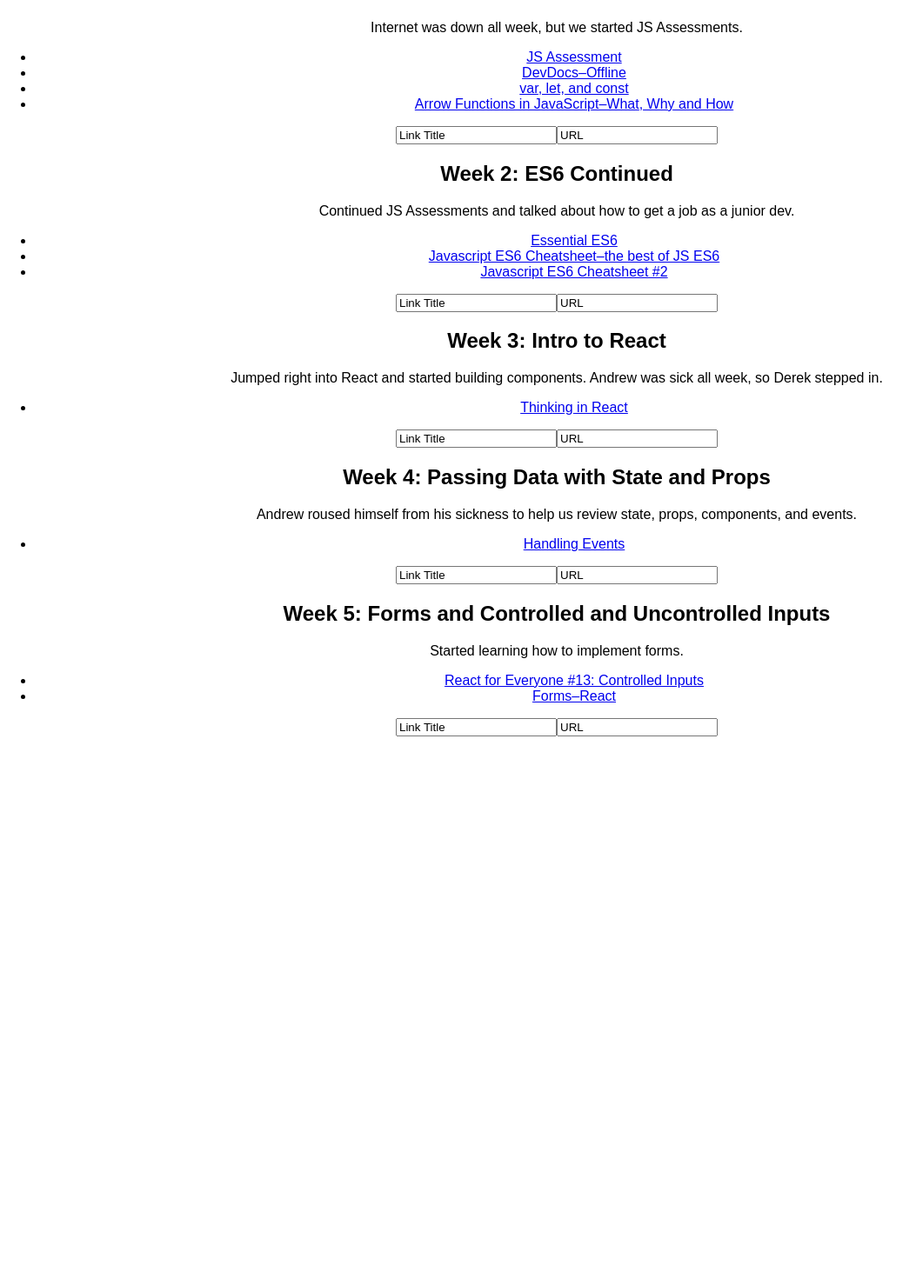
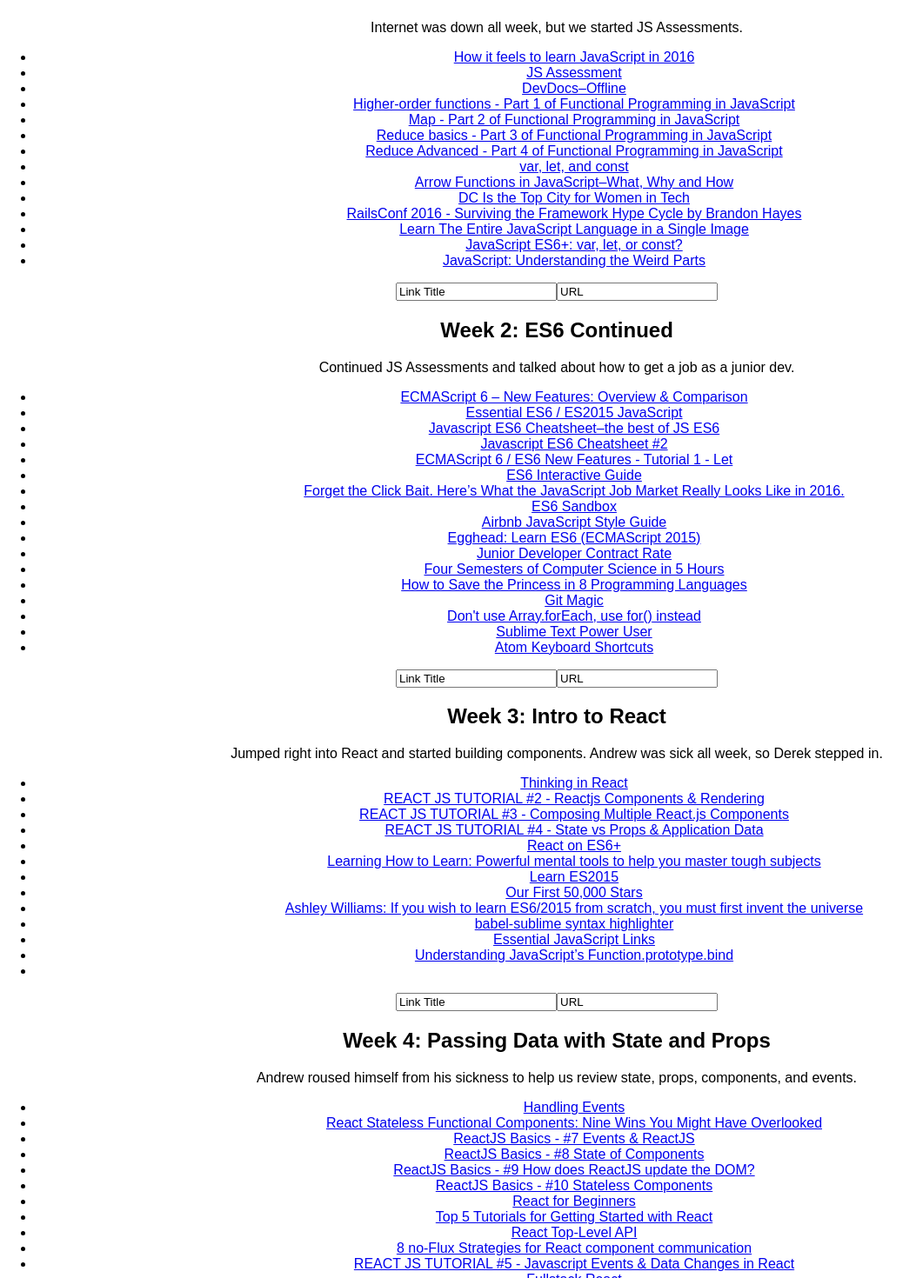
Before and after one commit to lunarnightlight/reactpractice, a React (Create React App) app: page / in a window 1280 px wide. Shown: the part 180-1650 px from the top of the page at 87% size, without its empty margins (0-1053 px from the left). Before the commit the page ends 1027 px from the top, so only its background shows below. Built offline with nearby package versions, Linux system fonts and the light colour scheme.

Commit message:
updated resource lists up to the beginning of week 6

```diff
--- a/src/App.js
+++ b/src/App.js
@@ -17,36 +17,111 @@
       label1: 'Week 1: ES6',
       sum1: { summary: 'Internet was down all week, but we started JS Assessments.'},
       week1: [
+        { title: 'How it feels to learn JavaScript in 2016', link: 'https://hackernoon.com/how-it-feels-to-learn-javascript-in-2016-d3a717dd577f#.tej6vdlvf' },
         { title: 'JS Assessment', link: 'https://github.com/rmurphey/js-assessment' },
         { title: 'DevDocs–Offline', link: 'https://devdocs.io/offline' },
+        { title: 'Higher-order functions - Part 1 of Functional Programming in JavaScript', link: 'https://www.youtube.com/watch?v=BMUiFMZr7vk' },
+        { title: 'Map - Part 2 of Functional Programming in JavaScript', link: 'https://www.youtube.com/watch?v=bCqtb-Z5YGQ' },
+        { title: 'Reduce basics - Part 3 of Functional Programming in JavaScript', link: 'https://www.youtube.com/watch?v=Wl98eZpkp-c' },
+        { title: 'Reduce Advanced - Part 4 of Functional Programming in JavaScript', link: 'https://www.youtube.com/watch?v=1DMolJ2FrNY' },
         { title: 'var, let, and const', link: 'https://www.youtube.com/watch?v=sjyJBL5fkp8' },
         { title: 'Arrow Functions in JavaScript–What, Why and How', link: 'https://www.youtube.com/watch?v=6sQDTgOqh-I' },
+        { title: 'DC Is the Top City for Women in Tech', link: 'http://tech.co/dc-is-the-top-city-for-women-in-tech-2016-02' },
+        { title: 'RailsConf 2016 - Surviving the Framework Hype Cycle by Brandon Hayes', link: 'https://www.youtube.com/watch?v=O6TtfK9gGvA' },
+        { title: 'Learn The Entire JavaScript Language in a Single Image', link: 'http://www.techworm.net/2016/10/learn-entire-javascript-language-single-image.html#prettyPhoto' },
+        { title: 'JavaScript ES6+: var, let, or const?', link: 'https://medium.com/javascript-scene/javascript-es6-var-let-or-const-ba58b8dcde75#.nceuq0r4u' },
+        { title: 'JavaScript: Understanding the Weird Parts', link: 'https://www.udemy.com/understand-javascript/learn/v4/overview' },
 
       ],
       label2: 'Week 2: ES6 Continued',
       sum2: { summary: 'Continued JS Assessments and talked about how to get a job as a junior dev.' },
       week2: [
-        { title: 'Essential ES6', link: 'https://www.youtube.com/watch?v=CozSF5abcTA' },
+        { title: 'ECMAScript 6 – New Features: Overview & Comparison', link: 'http://es6-features.org/#Constants' },
+        { title: 'Essential ES6 / ES2015 JavaScript', link: 'https://www.youtube.com/watch?v=CozSF5abcTA' },
         { title: 'Javascript ES6 Cheatsheet–the best of JS ES6', link: 'https://www.youtube.com/watch?v=AfWYO8t7ed4' },
         { title: 'Javascript ES6 Cheatsheet #2', link: 'https://www.youtube.com/watch?v=LmL0Gh193M0' },
+        { title: 'ECMAScript 6 / ES6 New Features - Tutorial 1 - Let ', link: 'https://www.youtube.com/watch?v=ZJZfIw3P8No&list=PL6gx4Cwl9DGBhgcpA8eTYYWg7im72LgLt' },
+        { title: 'ES6 Interactive Guide', link: 'http://stack.formidable.com/es6-interactive-guide/#/' },
+        { title: 'Forget the Click Bait. Here’s What the JavaScript Job Market Really Looks Like in 2016.', link: 'https://medium.com/javascript-scene/forget-the-click-bait-here-s-what-the-javascript-job-market-really-looks-like-in-2016-ddfe0d39b467#.i9oll2fb9' },
+        { title: 'ES6 Sandbox', link: 'http://marijnhaverbeke.nl/talks/es6_falsyvalues2015/exercises/' },
+        { title: 'Airbnb JavaScript Style Guide', link: 'https://github.com/airbnb/javascript' },
+        { title: 'Egghead: Learn ES6 (ECMAScript 2015)', link: 'https://egghead.io/courses/learn-es6-ecmascript-2015' },
+        { title: 'Junior Developer Contract Rate', link: 'https://groups.google.com/forum/#!topic/pdxruby/GfmtqzI9YqA' },
+        { title: 'Four Semesters of Computer Science in 5 Hours', link: 'https://frontendmasters.com/courses/computer-science/' },
+        { title: 'How to Save the Princess in 8 Programming Languages', link: 'https://toggl.com/programming-princess' },
+        { title: 'Git Magic', link: 'http://www-cs-students.stanford.edu/~blynn/gitmagic/' },
+        { title: 'Don\'t use Array.forEach, use for() instead', link: 'https://coderwall.com/p/kvzbpa/don-t-use-array-foreach-use-for-instead' },
+        { title: 'Sublime Text Power User', link: 'https://sublimetextbook.com/' },
+        { title: 'Atom Keyboard Shortcuts', link: 'https://github.com/nwinkler/atom-keyboard-shortcuts' },
+
       ],
       label3: 'Week 3: Intro to React',
       sum3: { summary: 'Jumped right into React and started building components. Andrew was sick all week, so Derek stepped in.' },
       week3: [
         { title: 'Thinking in React', link: 'https://facebook.github.io/react/docs/thinking-in-react.html' },
-
+        { title: 'REACT JS TUTORIAL #2 - Reactjs Components & Rendering', link: 'https://www.youtube.com/watch?v=fd2Cayhez58&feature=youtu.be' },
+        { title: 'REACT JS TUTORIAL #3 - Composing Multiple React.js Components', link: 'https://www.youtube.com/watch?v=vu_rIMPROoQ' },
+        { title: 'REACT JS TUTORIAL #4 - State vs Props & Application Data', link: 'https://www.youtube.com/watch?v=qh3dYM6Keuw' },
+        { title: 'React on ES6+', link: 'https://babeljs.io/blog/2015/06/07/react-on-es6-plus' },
+        { title: 'Learning How to Learn: Powerful mental tools to help you master tough subjects', link: 'https://www.coursera.org/learn/learning-how-to-learn' },
+        { title: 'Learn ES2015', link: 'https://babeljs.io/docs/learn-es2015/' },
+        { title: 'Our First 50,000 Stars', link: 'https://facebook.github.io/react/blog/2016/09/28/our-first-50000-stars.html' },
+        { title: 'Ashley Williams: If you wish to learn ES6/2015 from scratch, you must first invent the universe', link: 'https://www.youtube.com/watch?v=DN4yLZB1vUQ&feature=youtu.be' },
+        { title: 'babel-sublime syntax highlighter', link: 'https://github.com/babel/babel-sublime' },
+        { title: 'Essential JavaScript Links', link: 'https://github.com/ericelliott/essential-javascript-links' },
+        { title: 'Understanding JavaScript’s Function.prototype.bind', link: 'https://www.smashingmagazine.com/2014/01/understanding-javascript-function-prototype-bind/' },
+        { title: '', link: '' },
       ],
       label4: 'Week 4: Passing Data with State and Props',
       sum4: { summary: 'Andrew roused himself from his sickness to help us review state, props, components, and events.'},
       week4: [
         { title: 'Handling Events', link: 'https://facebook.github.io/react/docs/handling-events.html' },
+        { title: 'React Stateless Functional Components: Nine Wins You Might Have Overlooked', link: 'https://medium.com/@housecor/react-stateless-functional-components-nine-wins-you-might-have-overlooked-997b0d933dbc#.m6ywobx4b' },
+        { title: 'ReactJS Basics - #7 Events & ReactJS', link: 'https://www.youtube.com/watch?v=OcM__8q6p4c&index=8' },
+        { title: 'ReactJS Basics - #8 State of Components', link: 'https://www.youtube.com/watch?v=e5n9j9n83OM' },
+        { title: 'ReactJS Basics - #9 How does ReactJS update the DOM?', link: 'https://www.youtube.com/watch?v=Iw2BLUjQo1E' },
+        { title: 'ReactJS Basics - #10 Stateless Components', link: 'https://www.youtube.com/watch?v=SEkfzqIgvTo' },
+        { title: 'React for Beginners', link: 'https://reactforbeginners.com/' },
+        { title: 'Top 5 Tutorials for Getting Started with React', link: 'http://andrewhfarmer.com/getting-started-tutorials/' },
+        { title: 'React Top-Level API', link: 'https://facebook.github.io/react/docs/react-api.html#createelement' },
+        { title: '8 no-Flux Strategies for React component communication', link: 'http://andrewhfarmer.com/component-communication/' },
+        { title: 'REACT JS TUTORIAL #5 - Javascript Events & Data Changes in React', link: 'https://www.youtube.com/watch?v=_D1JGNidMr4&feature=youtu.be' },
+        { title: 'Fullstack React', link: 'http://newsletter.fullstackreact.com/' },
+
+
       ],
       label5: 'Week 5: Forms and Controlled and Uncontrolled Inputs',
       sum5: { summary: 'Started learning how to implement forms.' },
       week5: [
         { title: 'React for Everyone #13: Controlled Inputs', link: 'https://www.youtube.com/watch?v=BvtQMxekmH0' },
         { title: 'Forms–React', link: 'https://facebook.github.io/react/docs/forms.html' },
+        { title: 'Paw – The most advanced API tool for Mac', link: 'https://paw.cloud/' },
+        { title: 'SyntheticEvent', link: 'https://facebook.github.io/react/docs/events.html' },
+        { title: 'react-markdown-editor', link: 'https://www.npmjs.com/package/react-markdown-editor' },
+        { title: 'Javascript Fatigue', link: 'https://medium.com/@ericclemmons/javascript-fatigue-48d4011b6fc4#.w2sa5qclk' },
 
+      ],
+      week6: [
+        { title: 'State and Lifecycle', link: 'https://facebook.github.io/react/docs/state-and-lifecycle.html' },
+        { title: 'ReactJS Basics - #11 Communicating between Parent and Child Component', link: 'https://www.youtube.com/watch?v=2teBTI0_eRw' },
+        { title: 'ReactJS Basics - #12 Passing Data between Parent and Child Components', link: 'https://www.youtube.com/watch?v=5Xew--ycx0o' },
+        { title: 'ReactJS Basics - #13 Two-Way-Binding', link: 'https://www.youtube.com/watch?v=IK9k9hSuYeA' },
+        { title: 'ReactJS Basics - #14 Component Lifecycle', link: 'https://www.youtube.com/watch?v=Oioo0IdoEls' },
+        { title: 'React.Component', link: 'https://facebook.github.io/react/docs/react-component.html' },
+        { title: '', link: '' },
+        { title: '', link: '' },
+        { title: '', link: '' },
+        { title: '', link: '' },
+        { title: '', link: '' },
+        { title: '', link: '' },
+        { title: '', link: '' },
+        { title: '', link: '' },
+        { title: '', link: '' },
+        { title: '', link: '' },
+        { title: '', link: '' },
+        { title: '', link: '' },
+        { title: '', link: '' },
+        { title: '', link: '' },
       ],
     }
     // For implementing the onClick interactivity: make sure to call setState in the
```
